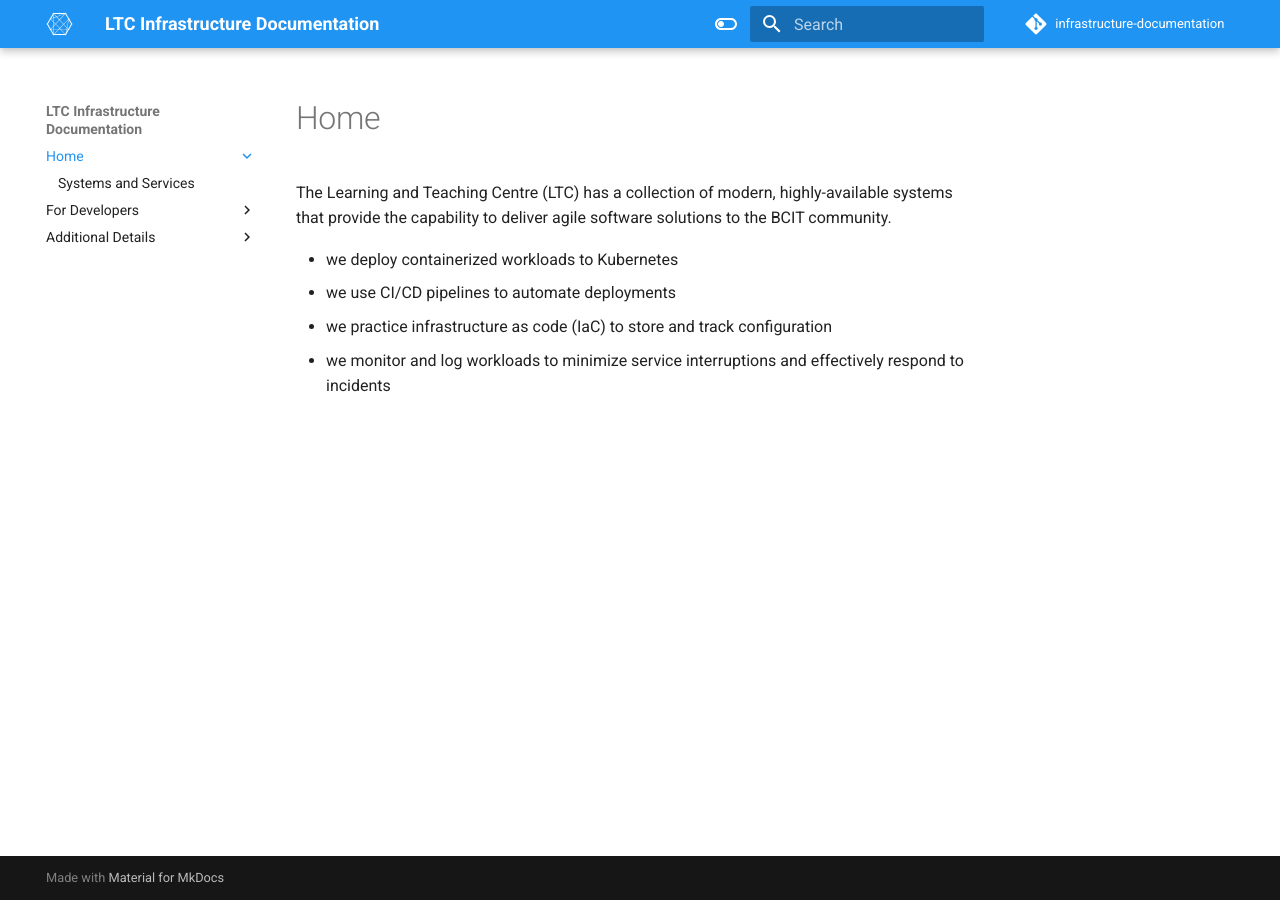
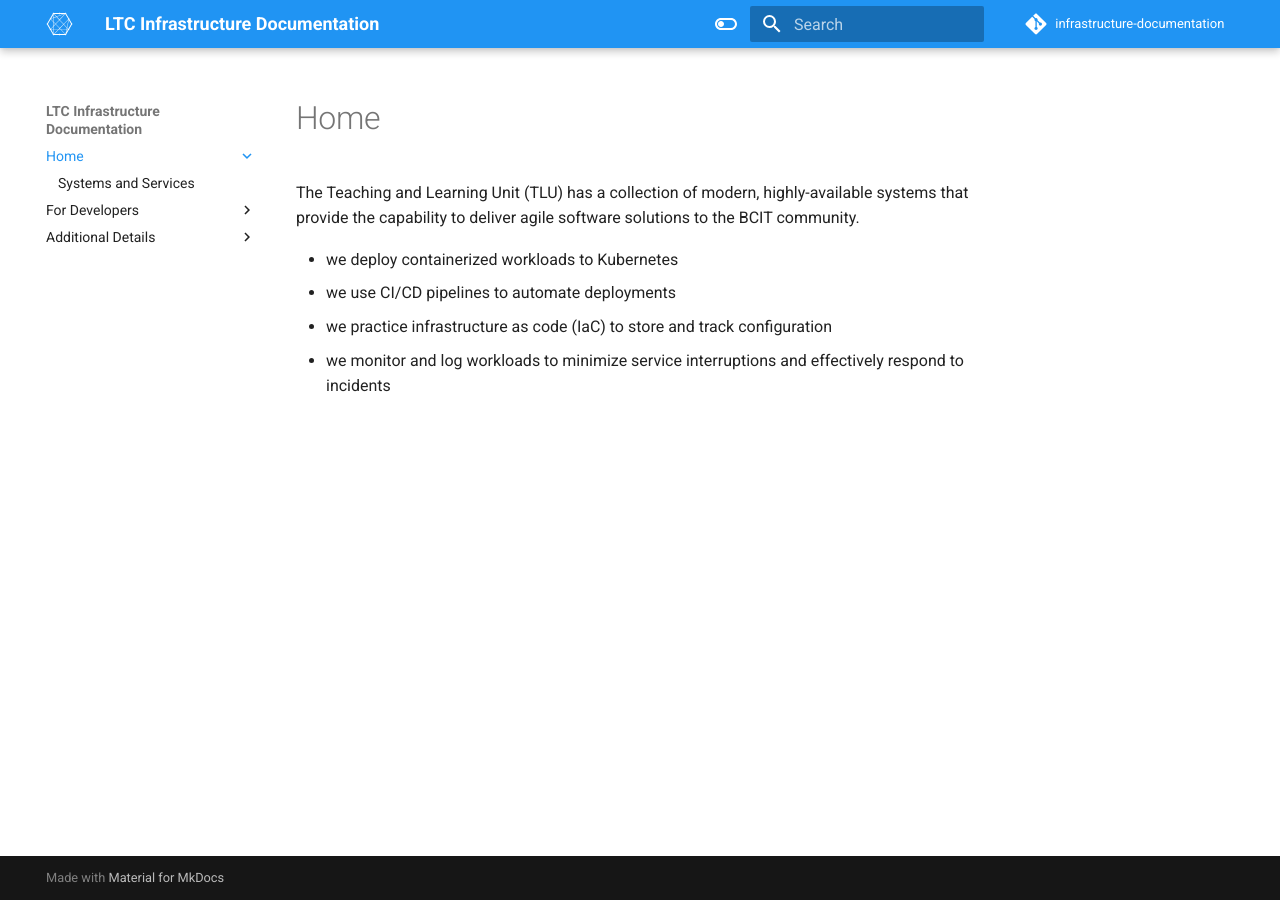
Before and after one commit to bcit-ltc/infrastructure-documentation, an MkDocs documentation site: the page built from docs/index.md, in a window 1280 px wide. Built offline with MkDocs 1.6.1 and Material for MkDocs 9.7.7, drawn with Linux system fonts in a browser that asks for light colours.

```diff
--- a/docs/index.md
+++ b/docs/index.md
@@ -1,6 +1,6 @@
 # Home
 
-The Learning and Teaching Centre (LTC) has a collection of modern, highly-available systems that provide the capability to deliver agile software solutions to the BCIT community.
+The Teaching and Learning Unit (TLU) has a collection of modern, highly-available systems that provide the capability to deliver agile software solutions to the BCIT community.
 
 * we deploy containerized workloads to Kubernetes
 * we use CI/CD pipelines to automate deployments
```
Also changed, not shown: docker-compose.yml (+6 -3 lines), 2 other files.
